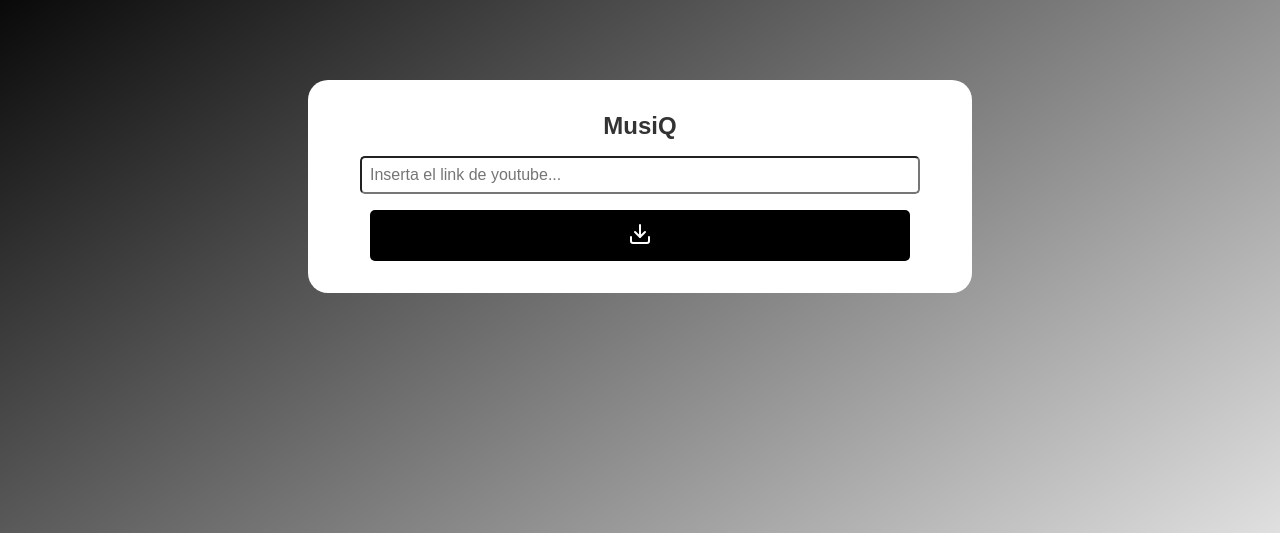
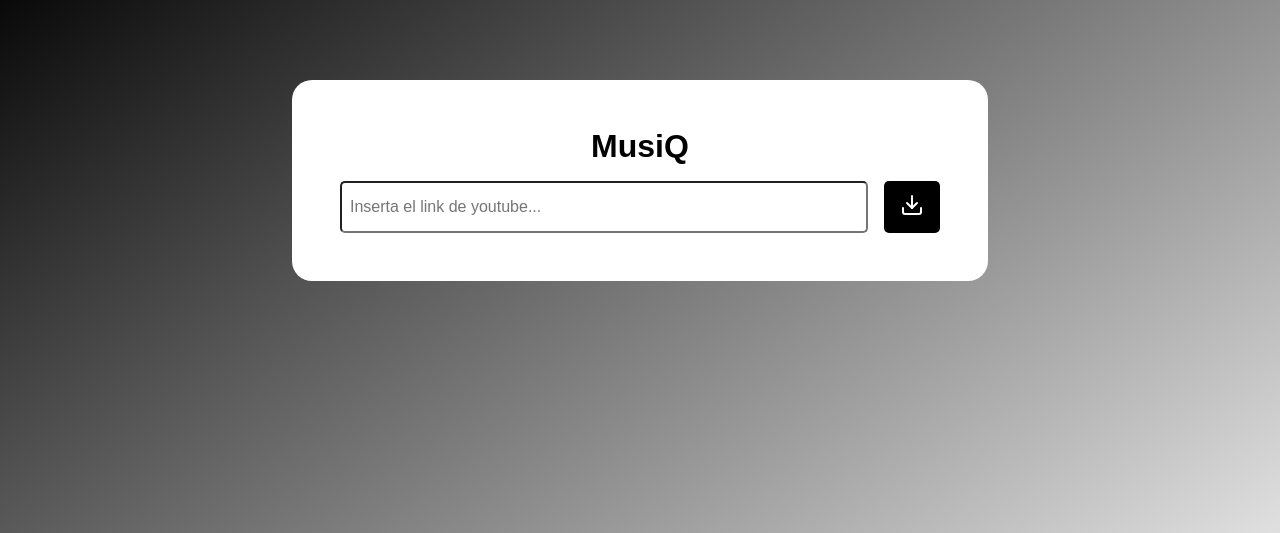
Before and after one commit to AQM19/P-Musiq, a Flask app: page / in a window 1280 px wide. Shown: the part 60-593 px from the top of the page. Run offline with Flask 3, Linux system fonts and the light colour scheme.

Commit message:
Refactor: Simplificación de la página de index

```diff
--- a/app/static/css/index.css
+++ b/app/static/css/index.css
@@ -1,41 +1,4 @@
-h1 {
-    color: #333;
-    font-size: 2rem;
-}
-
-form {
-    display: flex;
-    flex-direction: row;
-    width: 90%;
-    max-width: 600px;
-    gap: 1rem;
-    justify-content: center;
-    align-items: center;
-}
-
-input {
-    height: 2rem;
-    flex: 1;
-    padding: .5rem;
-    border-radius: 5px;
-    font-size: 1rem;
-}
-
-button {
-    background-color: #000000;
-    border-radius: 5px;
-    color: white;
-    border: none;
-    padding: .75rem 1rem;
-    cursor: pointer;
-    font-size: 16px;
-}
-
-button:hover {
-    background-color: #0056b3;
-}
-
-div {
+.content {
     background-color: white;
     display: flex;
     flex-direction: column;
@@ -48,56 +11,44 @@ div {
     max-width: 600px;
 }
 
+form {
+    display: flex;
+    flex-direction: column;
+    gap: 1rem;
+    width: 100%;
+    /* justify-content: center; */
+    /* align-items: center; */
+}
+
+input {
+    height: 2rem;
+    flex: 1;
+    padding: .5rem;
+    border-radius: 5px;
+    font-size: 1rem;
+}
+
+.input-row {
+    display: flex;
+    flex-direction: row;
+    gap: 1rem;
+    width: 100%;
+}
+
+.input-row button {
+    background-color: #000000;
+    border-radius: 5px;
+    color: white;
+    border: none;
+    padding: .75rem 1rem;
+    cursor: pointer;
+    font-size: 16px;
+}
+
+.input-row button:hover {
+    background-color: #0056b3;
+}
+
 .message {
     color: rgb(248 113 113);
 }
-
-
-/* For tablets and smaller devices */
-@media (min-width: 768px) {
-    h1 {
-        font-size: 1.5rem;
-    }
-
-    form {
-        flex-direction: column;
-        width: 90%;
-        max-width: none;
-    }
-
-    button {
-        width: 100%;
-        padding: .75rem;
-        font-size: 14px;
-    }
-
-    input {
-        width: 100%;
-        font-size: 1rem;
-    }
-
-    div {
-        padding: 2rem;
-        width: 90%;
-    }
-}
-
-/* For mobile phones */
-@media (max-width: 480px) {
-    h1 {
-        font-size: 1.25rem;
-    }
-
-    button {
-        font-size: 12px;
-    }
-
-    input {
-        height: 2.5rem;
-        font-size: 0.875rem;
-    }
-
-    div {
-        padding: 1.5rem;
-    }
-}
--- a/app/templates/components/form.html
+++ b/app/templates/components/form.html
@@ -1,18 +1,21 @@
-<div>
+<div class="content">
+
     <h1>MusiQ</h1>
 
     <form method="POST" action="{{ url_for('index.download') }}">
 
-        <input type="text" name="youtube_link" placeholder="Inserta el link de youtube..." required>
+        <div class="input-row">
+            <input type="text" name="youtube_link" placeholder="Inserta el link de youtube..." required>
 
-        <button type="submit">
-            <svg xmlns="http://www.w3.org/2000/svg" width="24" height="24" viewBox="0 0 24 24" fill="none"
+            <button type="submit">
+                <svg xmlns="http://www.w3.org/2000/svg" width="24" height="24" viewBox="0 0 24 24" fill="none"
                 stroke="currentColor" stroke-width="2" stroke-linecap="round" stroke-linejoin="round" class="w-6 h-6">
                 <path d="M21 15v4a2 2 0 0 1-2 2H5a2 2 0 0 1-2-2v-4"></path>
                 <polyline points="7 10 12 15 17 10"></polyline>
                 <line x1="12" x2="12" y1="15" y2="3"></line>
             </svg>
         </button>
+    </div>
 
         {% if message %}
         <p class="message">{{ message }}</p>
```
